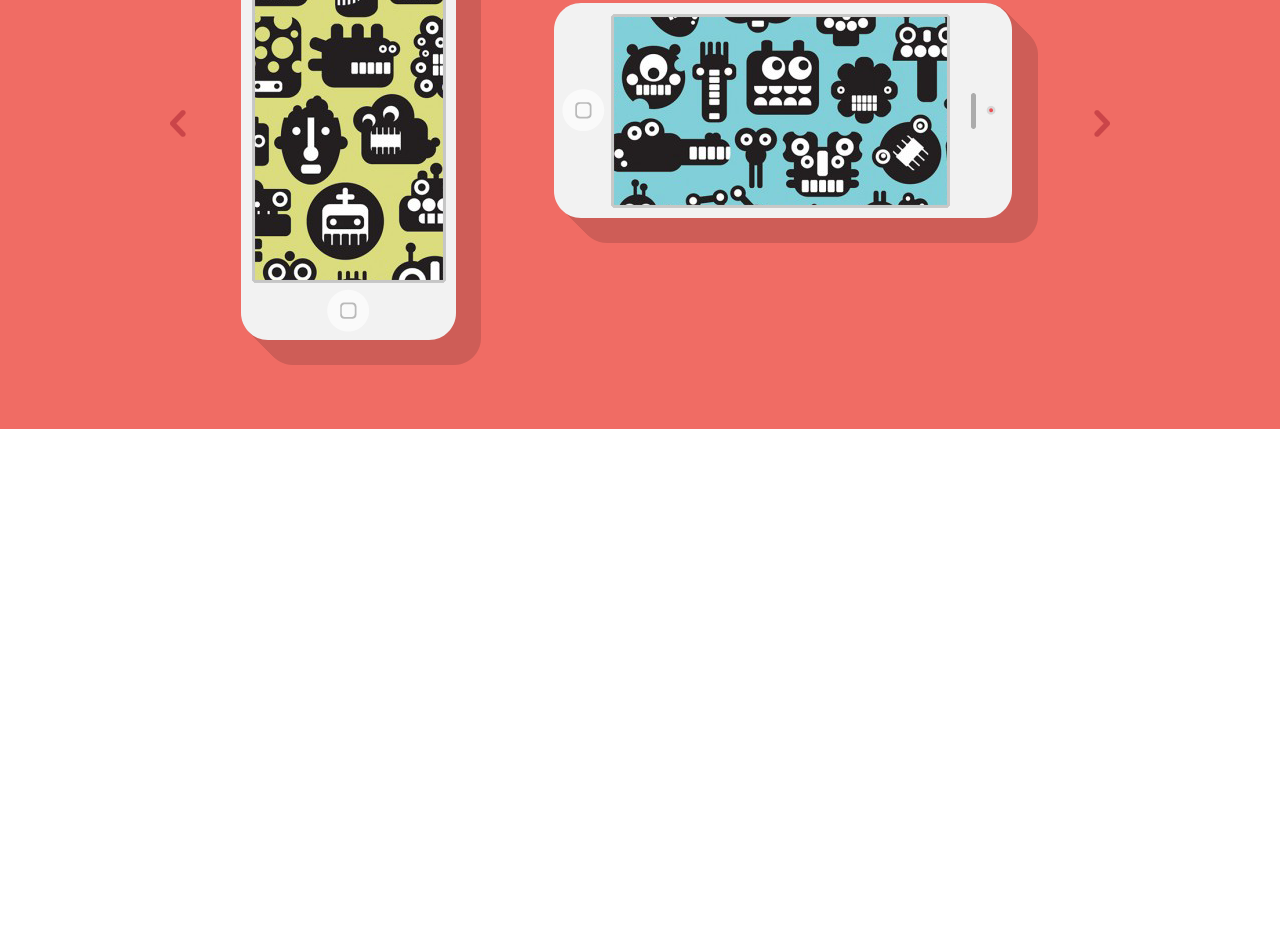
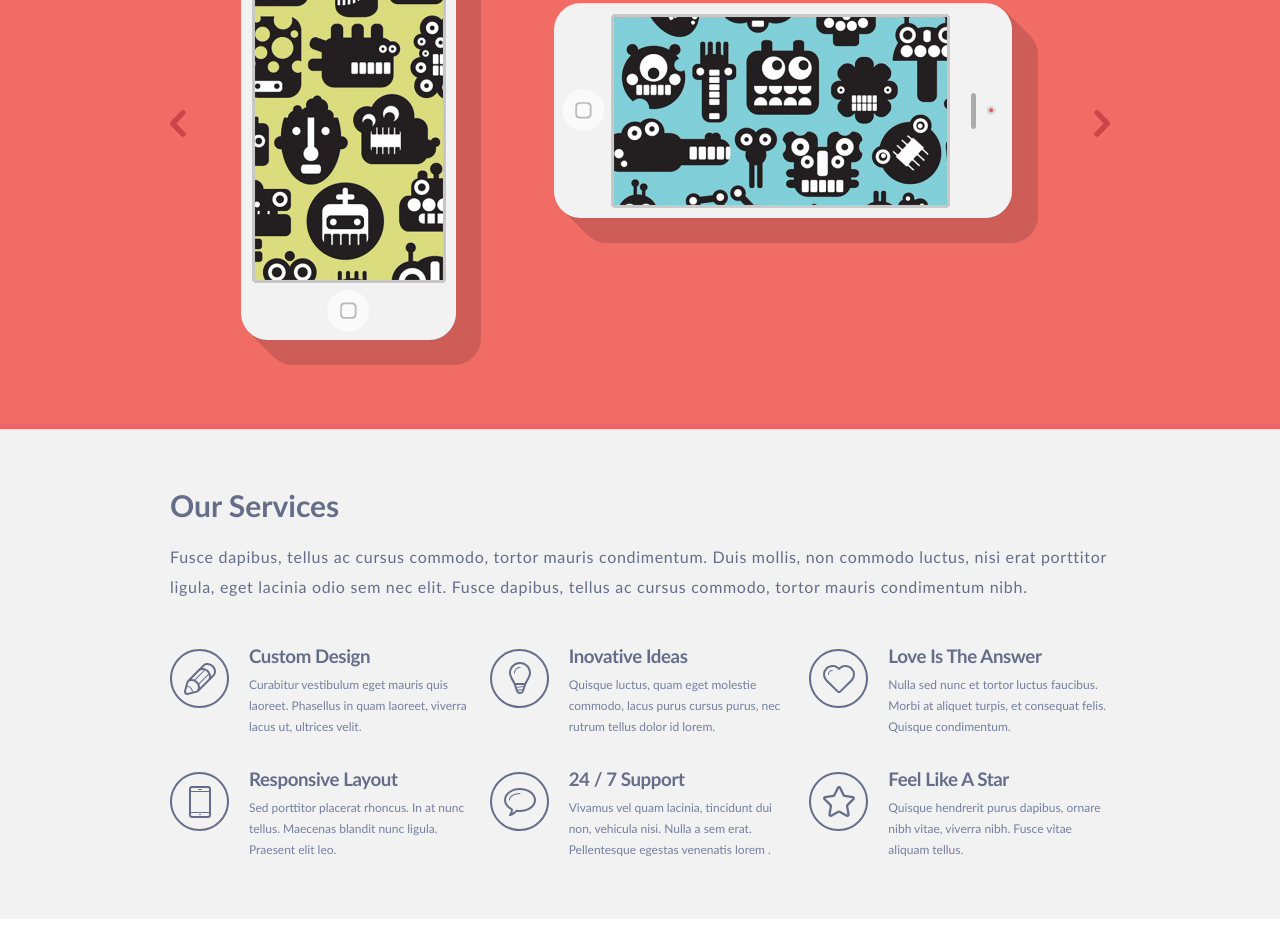
Before and after one commit to Hugorage/singolo, a plain HTML site: page singolo1.html in a window 1280 px wide. Shown: the part 260-1185 px from the top of the page. Before the commit the page ends 800 px from the top, so only its background shows below. Drawn offline with Linux system fonts and the light colour scheme.

```diff
--- a/singolo1.css
+++ b/singolo1.css
@@ -1,117 +1,192 @@
 @font-face {
   font-family: 'Lato';
-  src: local('Lato'), local('Lato-Regular'),
-      url('./assets/fonts/latoregular.woff2') format('woff2'),
-      url('./assets/fonts/latoregular.woff') format('woff'),
-      url('./assets/fonts/latoregular.ttf') format('truetype');
+  src: local('Lato'), local('Lato-Regular'), url('./assets/fonts/latoregular.woff2') format('woff2'), url('./assets/fonts/latoregular.woff') format('woff'), url('./assets/fonts/latoregular.ttf') format('truetype');
   font-weight: 500;
   font-style: normal;
 }
+
 @font-face {
   font-family: 'Lato';
-  src: local('Lato'), local('Lato-Bold'),
-      url('./assets/fonts/latobold.woff2') format('woff2'),
-      url('./assets/fonts/latobold.woff') format('woff'),
-      url('./assets/fonts/latobold.ttf') format('truetype');
+  src: local('Lato'), local('Lato-Bold'), url('./assets/fonts/latobold.woff2') format('woff2'), url('./assets/fonts/latobold.woff') format('woff'), url('./assets/fonts/latobold.ttf') format('truetype');
   font-weight: 700;
   font-style: normal;
 }
-*{
+* {
   margin: 0;
   padding: 0;
   box-sizing: border-box;
 }
-body{
+
+body {
   font-family: "Lato", sans-serif;
 }
-.header{
+
+.header {
   height: 89px;
   background-color: #2d303a;
-  border-bottom: 6px solid  #323746;;
+  border-bottom: 6px solid #323746;
   font-weight: 700;
 }
-.wrapper{
+
+.wrapper {
   width: 1020px;
   margin: 0 auto;
   padding: 0 40px;
 }
-.header__wrapper{
+
+.header__wrapper {
   display: flex;
   padding-top: 22px;
   align-items: center;
   justify-content: space-between;
 }
-.header__logo{
+
+.header__logo {
   letter-spacing: -0.8px;
   line-height: 33px;
 }
-.logo{
+
+.logo {
   text-decoration: none;
   color: #ffffff;
 }
-.logo__text{
+
+.logo__text {
   text-transform: uppercase;
   font-size: 25px;
 }
-.logo__text--superscript{
-color: #f06c64;
+
+.logo__text--superscript {
+  color: #f06c64;
 }
-.header__navigation{
+
+.header__navigation {
   padding-top: 8px;
 }
-.navigation{
+
+.navigation {
   display: flex;
 }
-.navigation__item{
+
+.navigation__item {
   list-style: none;
 }
-.navigation__item:not(:last-child){
+
+.navigation__item:not(:last-child) {
   line-height: 19px;
   letter-spacing: -0.07px;
 }
-.navigation__item:not(:last-child):after{
+
+.navigation__item:not(:last-child):after {
   padding: 0 12px;
   color: #494e62;
   content: "·";
 }
-.navigation__link{
+
+.navigation__link {
   text-decoration: none;
   text-transform: uppercase;
   font-size: 12px;
   color: #ffffff
 }
-.navigation__link:hover, .navigation__link--active{
+
+.navigation__link:hover, .navigation__link--active {
   color: #f06c64;
 }
-.promo{
+
+.promo {
   min-height: 600px;
-  background-color: #f06c64;;
+  background-color: #f06c64;
+  border-bottom: 6px solid #ea676b;
 }
-.slider{
+
+.slider {
   display: flex;
   justify-content: space-between;
   padding: 53px 0;
   align-items: center;
 }
-.slider__content{
+
+.slider__content {
   display: flex;
   justify-content: space-between;
   flex: 1;
 }
-.slider__arrow:hover{
+
+.slider__arrow:hover {
   transform: scale(1.3)
 }
-.slider__arrow--left{
+
+.slider__arrow--left {
   margin-right: 55px;
 }
-.slider__arrow--right{
+
+.slider__arrow--right {
   margin-left: 55px;
 }
-.phone--horizontal{
+
+.phone--horizontal {
   align-items: center;
   display: flex;
 }
-.phone--horizontal img{
+
+.phone--horizontal img {
   margin-bottom: 4px;
   margin-right: 1px;
 }
+
+.advantages {
+  padding-top: 39px;
+  min-height: 496px;
+  background-color: #f2f2f2;
+  color: #666d89;
+  border-bottom: 6px solid #ffffff;
+}
+
+.advantages__title {
+  margin: 19px 0;
+  font-size: 30px;
+  font-weight: 900;
+}
+
+.advantages__description {
+  margin-bottom: 12px;
+  line-height: 30px;
+  letter-spacing: 0.7px;
+}
+
+.layout-3-column {
+  display: flex;
+  flex-wrap: wrap;
+}
+
+.advantage__item {
+  margin-top: 31px;
+  display: flex;
+  justify-content: space-between;
+  flex: 1 1 30%
+}
+
+.advantage__item:not(:nth-child(3n)) {
+  margin-right: 19px;
+}
+
+.advantage__image {
+  margin-top: 4px;
+}
+
+.advatage__content {
+  margin-left: 20px;
+}
+
+.advantage__title {
+  margin-bottom: 7px;
+  letter-spacing: -0.4px
+}
+
+.advantage__description {
+  font-size: 12px;
+  line-height: 21px;
+  font-weight: 400;
+  color: #767e9e;
+}
--- a/singolo1.html
+++ b/singolo1.html
@@ -6,7 +6,6 @@
   <meta name="viewport" content="width=device-width, initial-scale=1.0">
   <meta http-equiv="X-UA-Compatible" content="ie=edge">
   <title>Singolo</title>
-  <!-- <link href="https://fonts.googleapis.com/css?family=Lato:300,400,700,900&display=swap" rel="stylesheet"> -->
   <link rel="stylesheet" href="singolo1.css">
 </head>
 
@@ -50,8 +49,63 @@
         </div>
       </div>
     </section>
-    <section class="our-services">
-
+    <section class="advantages">
+      <div class="wrapper">
+        <h2 class="advantages__title">Our Services</h2>
+        <p class="advantages__description">Fusce dapibus, tellus ac cursus commodo, tortor mauris condimentum. Duis
+          mollis, non commodo luctus, nisi
+          erat porttitor ligula, eget lacinia odio sem nec elit. Fusce dapibus, tellus ac cursus commodo, tortor mauris
+          condimentum nibh.</p>
+        <div class="layout-3-column">
+          <div class="advantage__item">
+            <img src="./assets/img/icon__design.svg" alt="" class="advantage__image" width="59" height="59">
+            <div class="advatage__content">
+              <h3 class="advantage__title">Custom Design</h3>
+              <p class="advantage__description">Curabitur vestibulum eget mauris quis laoreet. Phasellus in quam
+                laoreet, viverra lacus ut, ultrices velit.</p>
+            </div>
+          </div>
+          <div class="advantage__item">
+            <img src="./assets/img/icon__ideas.svg" alt="" class="advantage__image" width="59" height="59">
+            <div class="advatage__content">
+              <h3 class="advantage__title">Inovative Ideas</h3>
+              <p class="advantage__description">Quisque luctus, quam eget molestie commodo, lacus purus cursus purus,
+                nec rutrum tellus dolor id lorem.</p>
+            </div>
+          </div>
+          <div class="advantage__item">
+            <img src="./assets/img/icon__love.svg" alt="" class="advantage__image" width="59" height="59">
+            <div class="advatage__content">
+              <h3 class="advantage__title">Love Is The Answer</h3>
+              <p class="advantage__description">Nulla sed nunc et tortor luctus faucibus. Morbi at aliquet turpis, et
+                consequat felis. Quisque condimentum.</p>
+            </div>
+          </div>
+          <div class="advantage__item">
+            <img src="./assets/img/icon__phone.svg" alt="" class="advantage__image" width="59" height="59">
+            <div class="advatage__content">
+              <h3 class="advantage__title">Responsive Layout</h3>
+              <p class="advantage__description">Sed porttitor placerat rhoncus. In at nunc tellus. Maecenas blandit nunc
+                ligula. Praesent elit leo.</p>
+            </div>
+          </div>
+          <div class="advantage__item">
+            <img src="./assets/img/icon__support.svg" alt="" class="advantage__image" width="59" height="59">
+            <div class="advatage__content">
+              <h3 class="advantage__title">24 / 7 Support</h3>
+              <p class="advantage__description">Vivamus vel quam lacinia, tincidunt dui non, vehicula nisi. Nulla a sem
+                erat. Pellentesque egestas venenatis lorem .</p>
+            </div>
+          </div>
+          <div class="advantage__item">
+            <img src="./assets/img/icon__star.svg" alt="" class="advantage__image" width="59" height="59">
+            <div class="advatage__content">
+              <h3 class="advantage__title">Feel Like A Star</h3>
+              <p class="advantage__description">Quisque hendrerit purus dapibus, ornare nibh vitae, viverra nibh. Fusce
+                vitae aliquam tellus.</p>
+            </div>
+          </div>
+        </div>
     </section>
   </main>
 </body>
```
Also changed, not shown: assets/img/icon__design.svg (added), assets/img/icon__ideas.svg (added), assets/img/icon__love.svg (added), assets/img/icon__phone.svg (added), assets/img/icon__star.svg (added), assets/img/icon__support.svg (added).
